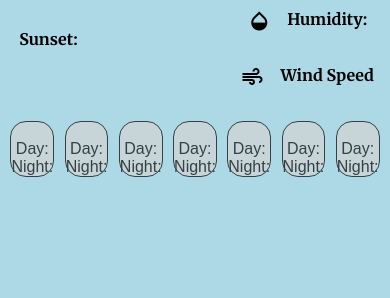
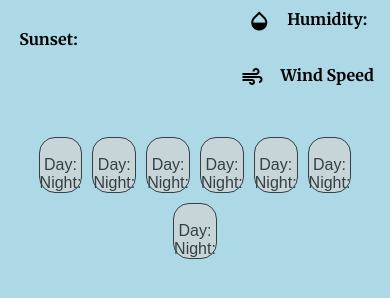
Before and after one commit to Sunjcar/weather-app, a plain HTML site: page index.html in a window 390 px wide. Shown: the part 330-628 px from the top of the page. Drawn offline with nearby package versions, Linux system fonts and the light colour scheme.

Commit message:
Style for mobile display

```diff
--- a/styles.css
+++ b/styles.css
@@ -44,8 +44,11 @@ header{
 }
 
 .display-forecast{
-    display:flex;
-    justify-content: space-evenly;
+    display: flex;
+    flex-wrap: wrap;
+    justify-content: center;
+    gap: 10px;
+    padding: 1rem;
 }
 
 .forecast-container{
```
